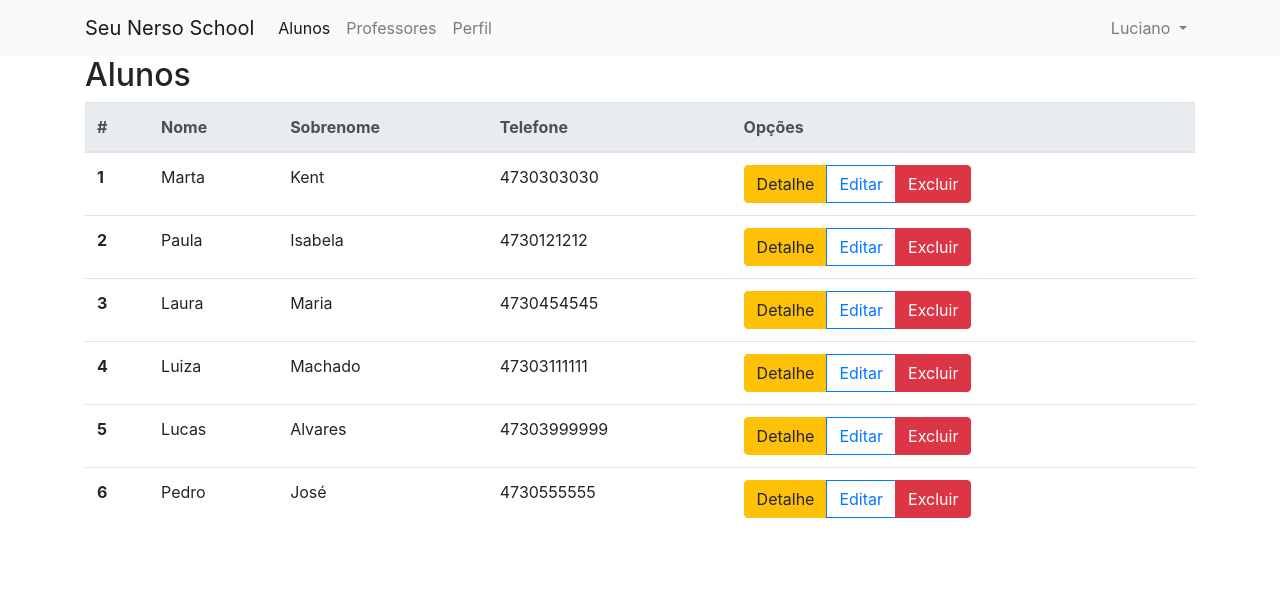
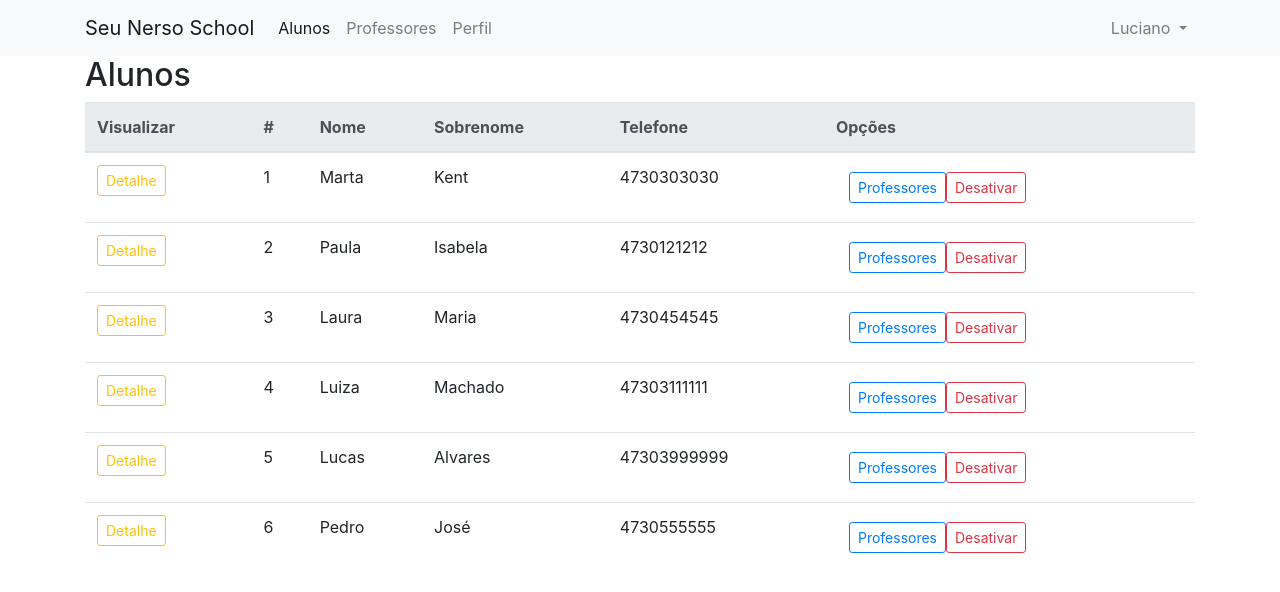
Before and after one commit to lucianoschirmer/SmartSchool, an Angular app: page /alunos in a window 1280 px wide. Shown: the top 592 px of the page. Built offline with nearby package versions, Linux system fonts and the light colour scheme.

Commit message:
criado modal lista de professores e alterado tamanho dos botoes

```diff
--- a/src/app/alunos/alunos.component.html
+++ b/src/app/alunos/alunos.component.html
@@ -7,7 +7,7 @@
                 <app-titulo [titulo]="'Cód. Aluno: ' + alunoSelecionado.id"></app-titulo>
             </div>
             <div class="mt-1">
-                <button class="btn btn-outline-danger" (click)="voltar()">Fechar</button>
+                <button class="btn btn-sm btn-outline-danger" (click)="voltar()">Fechar</button>
             </div>
         </div>
 
@@ -40,6 +40,7 @@
         <table class="table table-hover">
             <thead class="thead-light">
                 <tr>
+                    <th scope="col">Visualizar</th>
                     <th scope="col">#</th>
                     <th scope="col">Nome</th>
                     <th scope="col">Sobrenome</th>
@@ -48,16 +49,18 @@
                 </tr>
             </thead>
             <tbody>
-                <tr *ngFor="let aluno of alunos" style="cursor: pointer;" (click)="alunoSelect(aluno)">
-                    <th scope="row">{{aluno.id}}</th>
+                <tr *ngFor="let aluno of alunos">
+                    <td><button (click)="alunoSelect(aluno)" class="btn btn-sm btn-outline-warning">Detalhe</button>
+                    </td>
+                    <td scope="row">{{aluno.id}}</td>
                     <td>{{aluno.nome}}</td>
                     <td>{{aluno.sobrenome}}</td>
                     <td>{{aluno.telefone}}</td>
                     <td>
-                        <div class="btn-group">
-                            <button class="btn btn-warning">Detalhe</button>
-                            <button class="btn btn-outline-primary">Editar</button>
-                            <button class="btn btn-danger">Excluir</button>
+                        <div class="btn btn-sm-group">
+                            <button (click)="openModal(template)"
+                                class="btn btn-sm btn-outline-primary">Professores</button>
+                            <button class="btn btn-sm btn-outline-danger">Desativar</button>
                         </div>
                     </td>
                 </tr>
@@ -65,3 +68,15 @@
         </table>
     </div>
 </div>
+
+<ng-template #template>
+    <div class="modal-header">
+        <h4 class="modal-title pull-left">Modal</h4>
+        <button type="button" class="close pull-right" aria-label="Close" (click)="modalRef.hide()">
+            <span aria-hidden="true">&times;</span>
+        </button>
+    </div>
+    <div class="modal-body">
+        This is a modal.
+    </div>
+</ng-template>
--- a/src/app/alunos/alunos.component.ts
+++ b/src/app/alunos/alunos.component.ts
@@ -1,5 +1,6 @@
-import { Component, OnInit } from '@angular/core';
+import { Component, OnInit, TemplateRef } from '@angular/core';
 import { FormBuilder, FormGroup, Validators } from '@angular/forms';
+import { BsModalRef, BsModalService } from 'ngx-bootstrap/modal';
 import { Aluno } from '../models/Aluno';
 
 @Component({
@@ -8,11 +9,13 @@
   styleUrls: ['./alunos.component.css']
 })
 export class AlunosComponent implements OnInit {
-
+  public modalRef: BsModalRef;
   public alunoForm: FormGroup;
   public titulo = 'Alunos';
   public textSimple: string;
   public alunoSelecionado: Aluno;
+
+
 
   public alunos = [
     { id: 1, nome: 'Marta', sobrenome: 'Kent', telefone: 4730303030 },
@@ -23,6 +26,11 @@
     { id: 6, nome: 'Pedro', sobrenome: 'José', telefone: 4730555555 },
   ];
 
+
+  openModal(template: TemplateRef<any>) {
+    this.modalRef = this.modalService.show(template);
+  }
+
   alunoSelect(aluno: Aluno) {
     this.alunoSelecionado = aluno;
     this.alunoForm.patchValue(aluno);
@@ -32,7 +40,8 @@
     this.alunoSelecionado = null;
   }
 
-  constructor(private fb: FormBuilder) {
+  constructor(private fb: FormBuilder,
+    private modalService: BsModalService) {
     this.criarFrom();
   }
 
--- a/src/app/app.module.ts
+++ b/src/app/app.module.ts
@@ -10,6 +10,7 @@
 import { NavComponent } from './nav/nav.component';
 import { TituloComponent } from './titulo/titulo.component';
 import { FormsModule, ReactiveFormsModule } from '@angular/forms';
+import { ModalModule } from 'ngx-bootstrap/modal';
 
 @NgModule({
   declarations: [
@@ -25,7 +26,8 @@
     BrowserModule,
     AppRoutingModule,
     FormsModule,
-    ReactiveFormsModule
+    ReactiveFormsModule,
+    ModalModule.forRoot()
   ],
   providers: [],
   bootstrap: [AppComponent]
```
